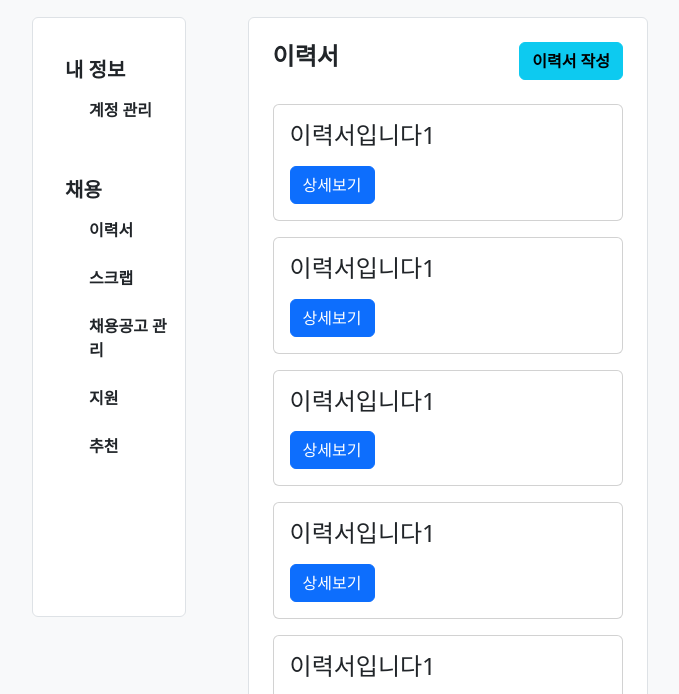
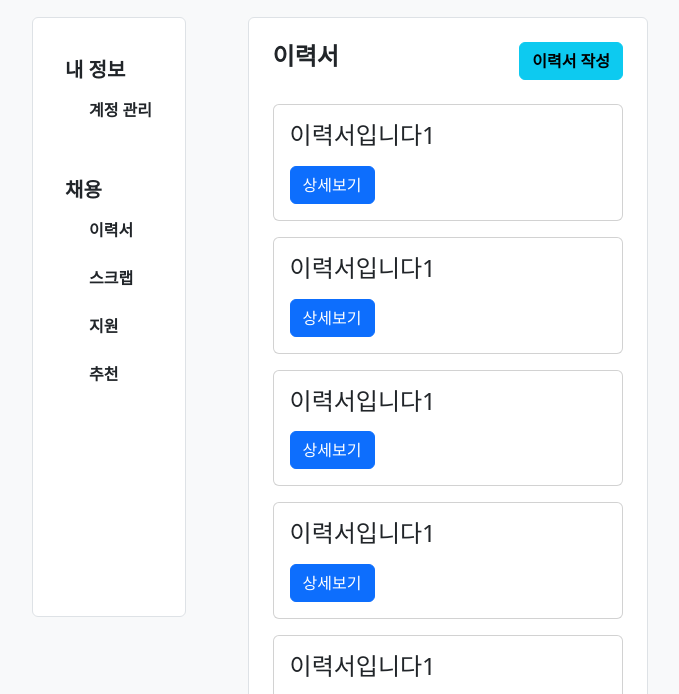
Before and after one commit to Sxias/recruit-layout, a plain HTML site: page resume/list.html in a window 1280 px wide. Shown: the part 63-757 px from the top of the page, without its empty margins (300-979 px from the left). Drawn offline with nearby package versions, Linux system fonts and the light colour scheme.

Commit message:
menu edited

```diff
--- a/resume/list.html
+++ b/resume/list.html
@@ -93,13 +93,6 @@
                                     class="nav-link text-dark fw-semibold ps-4"
                                     href="#"
                                     >스크랩</a
-                                >
-                            </li>
-                            <li class="nav-item">
-                                <a
-                                    class="nav-link text-dark fw-semibold ps-4"
-                                    href="#"
-                                    >채용공고 관리</a
                                 >
                             </li>
                             <li class="nav-item">
```
Also changed, not shown: layout/header.html (+1 -1 lines), resume/apply-list company.html (+0 -7 lines), resume/apply-list.html (+0 -7 lines), resume/detail.html (+0 -7 lines).
